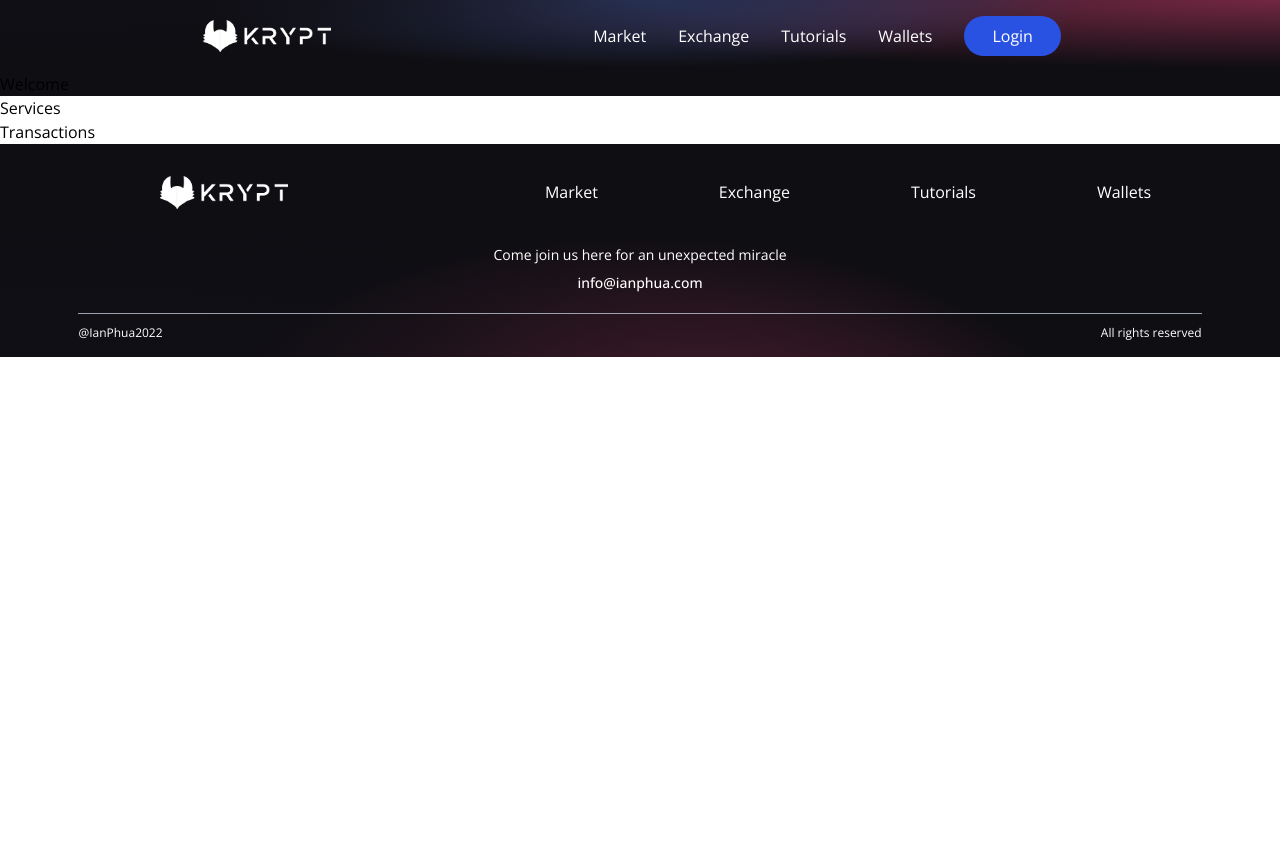
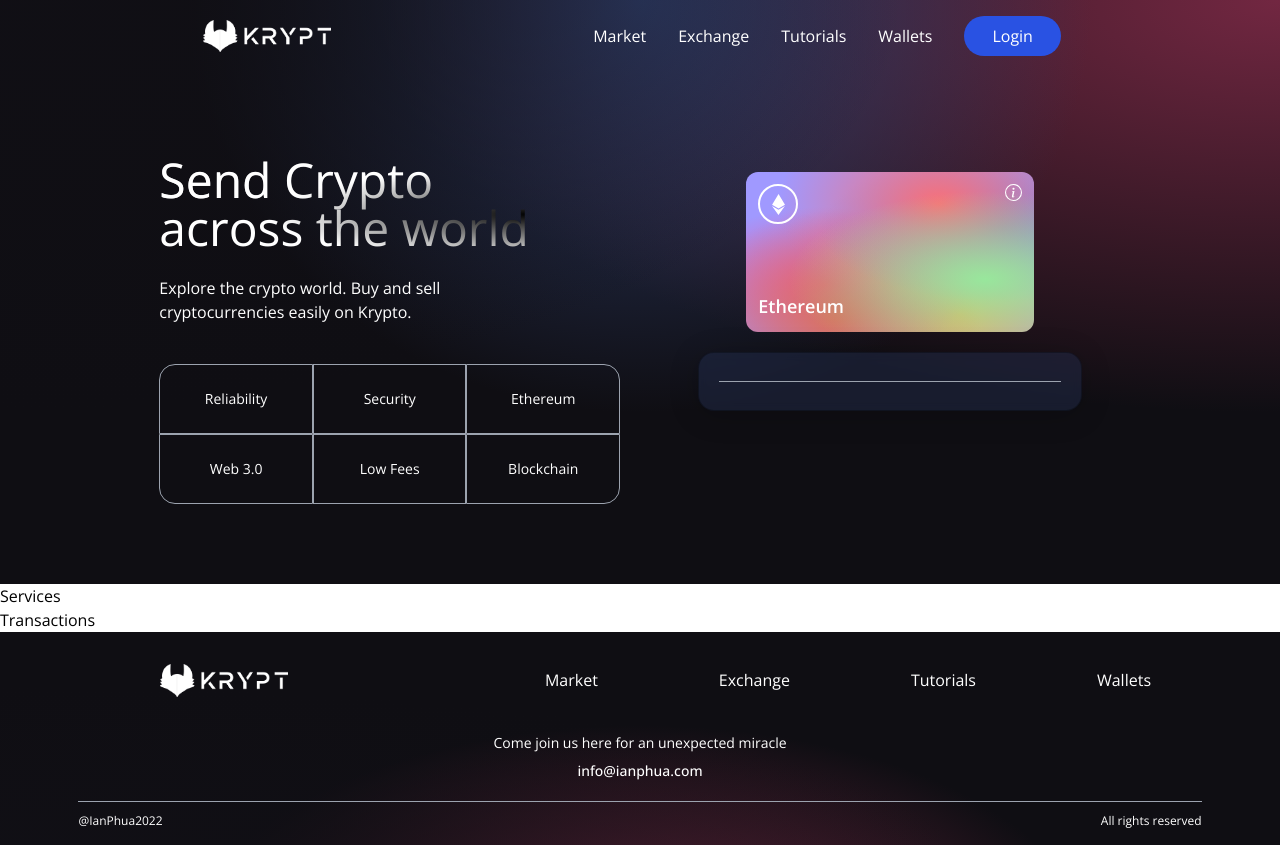
Before and after one commit to ian038/kryptik, a React (Vite) app in the folder client/: page / in a window 1280 px wide. Before the commit the page ends 800 px from the top, so only its background shows below. Built offline with nearby package versions, Linux system fonts and the light colour scheme.

Commit message:
WIP on welcome component

```diff
--- a/client/src/components/Welcome.jsx
+++ b/client/src/components/Welcome.jsx
@@ -3,10 +3,112 @@
 import { SiEthereum } from "react-icons/si";
 import { BsInfoCircle } from "react-icons/bs";
 
+import { shortenAddress } from "../utils/shortenAddress";
+import { Loader } from ".";
+
+const companyCommonStyles = "min-h-[70px] sm:px-0 px-2 sm:min-w-[120px] flex justify-center items-center border-[0.5px] border-gray-400 text-sm font-light text-white";
+
+const Input = ({ placeholder, name, type, value, handleChange }) => (
+    <input
+      placeholder={placeholder}
+      type={type}
+      step="0.0001"
+      value={value}
+      onChange={(e) => handleChange(e, name)}
+      className="my-2 w-full rounded-sm p-2 outline-none bg-transparent text-white border-none text-sm white-glassmorphism"
+    />
+);
+
 export default function Welcome() {
+
+    const handleSubmit = (e) => {
+        // const { addressTo, amount, keyword, message } = formData;
+
+        e.preventDefault();
+
+        // if (!addressTo || !amount || !keyword || !message) return;
+
+        // sendTransaction();
+    }
+
     return (
-        <div>
-            Welcome
+        <div className="flex w-full justify-center items-center">
+            <div className="flex mf:flex-row flex-col items-start justify-between md:p-20 py-12 px-4">
+            <div className="flex flex-1 justify-start items-start flex-col mf:mr-10">
+                <h1 className="text-3xl sm:text-5xl text-white text-gradient py-1">
+                    Send Crypto <br /> across the world
+                </h1>
+                <p className="text-left mt-5 text-white font-light md:w-9/12 w-11/12 text-base">
+                    Explore the crypto world. Buy and sell cryptocurrencies easily on Krypto.
+                </p>
+                {/* {!currentAccount && (
+                    <button
+                        type="button"
+                        onClick={connectWallet}
+                        className="flex flex-row justify-center items-center my-5 bg-[#2952e3] p-3 rounded-full cursor-pointer hover:bg-[#2546bd]"
+                    >
+                        <AiFillPlayCircle className="text-white mr-2" />
+                        <p className="text-white text-base font-semibold">
+                            Connect Wallet
+                        </p>
+                    </button>
+                )} */}
+                <div className="grid sm:grid-cols-3 grid-cols-2 w-full mt-10">
+                    <div className={`rounded-tl-2xl ${companyCommonStyles}`}>
+                        Reliability
+                    </div>
+                    <div className={companyCommonStyles}>Security</div>
+                    <div className={`sm:rounded-tr-2xl ${companyCommonStyles}`}>
+                        Ethereum
+                    </div>
+                    <div className={`sm:rounded-bl-2xl ${companyCommonStyles}`}>
+                        Web 3.0
+                    </div>
+                    <div className={companyCommonStyles}>Low Fees</div>
+                    <div className={`rounded-br-2xl ${companyCommonStyles}`}>
+                        Blockchain
+                    </div>
+                </div>
+            </div>
+            <div className="flex flex-col flex-1 items-center justify-start w-full mf:mt-0 mt-10">
+                <div className="p-3 flex justify-end items-start flex-col rounded-xl h-40 sm:w-72 w-full my-5 eth-card .white-glassmorphism ">
+                <div className="flex justify-between flex-col w-full h-full">
+                    <div className="flex justify-between items-start">
+                        <div className="w-10 h-10 rounded-full border-2 border-white flex justify-center items-center">
+                            <SiEthereum fontSize={21} color="#fff" />
+                        </div>
+                        <BsInfoCircle fontSize={17} color="#fff" />
+                    </div>
+                    <div>
+                        {/* <p className="text-white font-light text-sm">
+                            {shortenAddress(currentAccount)}
+                        </p> */}
+                        <p className="text-white font-semibold text-lg mt-1">
+                            Ethereum
+                        </p>
+                    </div>
+                </div>
+                </div>
+                <div className="p-5 sm:w-96 w-full flex flex-col justify-start items-center blue-glassmorphism">
+                    {/* <Input placeholder="Address To" name="addressTo" type="text" handleChange={handleChange} />
+                    <Input placeholder="Amount (ETH)" name="amount" type="number" handleChange={handleChange} />
+                    <Input placeholder="Keyword (Gif)" name="keyword" type="text" handleChange={handleChange} />
+                    <Input placeholder="Enter Message" name="message" type="text" handleChange={handleChange} /> */}
+                    <div className="h-[1px] w-full bg-gray-400 my-2" />
+                    {/* {isLoading
+                        ? <Loader />
+                        : (
+                            <button
+                                type="button"
+                                onClick={handleSubmit}
+                                className="text-white w-full mt-2 border-[1px] p-2 border-[#3d4f7c] hover:bg-[#3d4f7c] rounded-full cursor-pointer"
+                            >
+                                Send now
+                            </button>
+                        )} */}
+                </div>
+            </div>
+            </div>
         </div>
     )
 }
```
